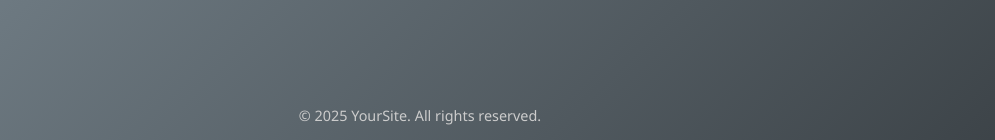
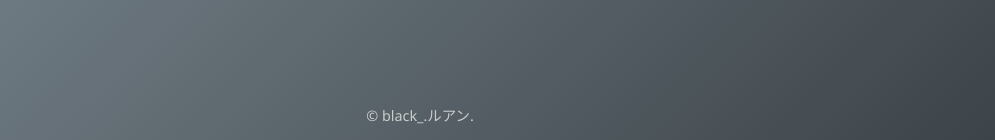
Before and after one commit to adminarda27/JAF-ruan._, a Flask app: page / in a window 1280 px wide. Shown: the part 660-800 px from the top of the page, without its empty margins (220-1215 px from the left). Run offline with Flask 3, Linux system fonts and the light colour scheme.

Commit message:
Update index.html

```diff
--- a/templates/index.html
+++ b/templates/index.html
@@ -68,6 +68,6 @@
         <h1>Discordで認証する</h1>
         <a class="verify-btn" href="{{ discord_auth_url }}">✅ Verify with Discord</a>
     </div>
-    <footer>© 2025 YourSite. All rights reserved.</footer>
+    <footer>© black_.ルアン.</footer>
 </body>
 </html>
```
